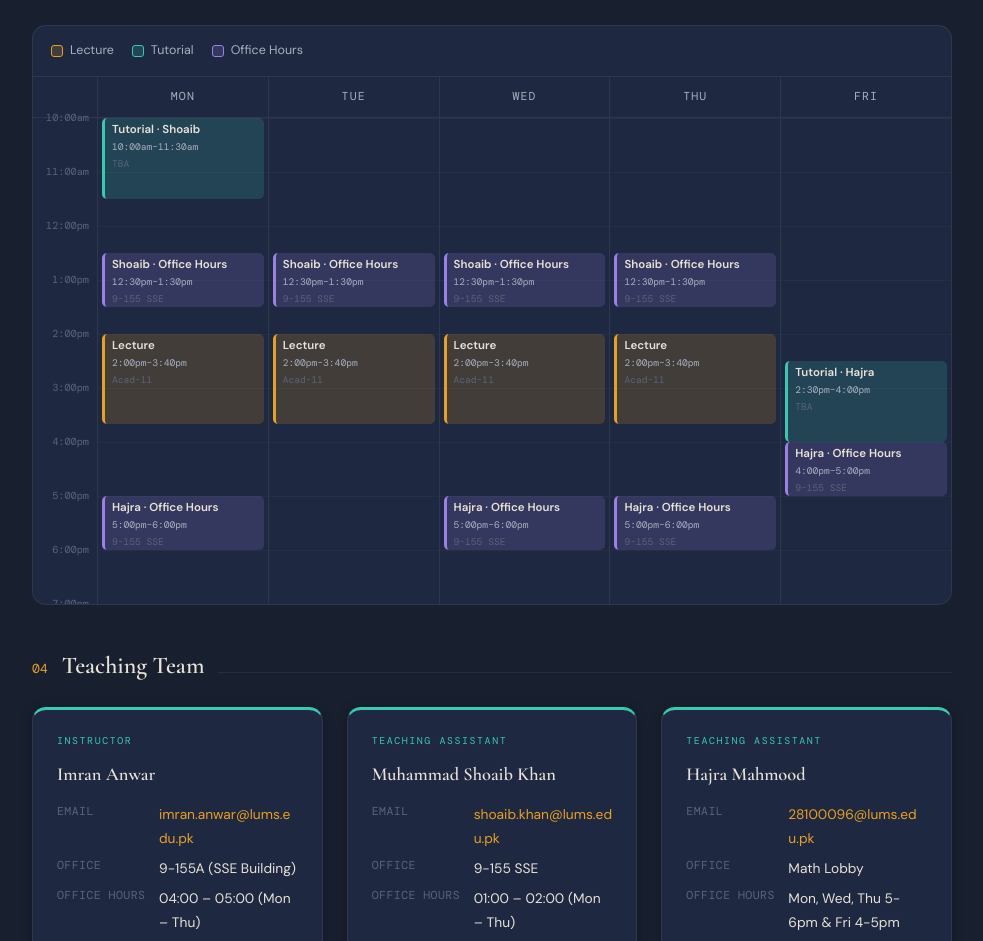
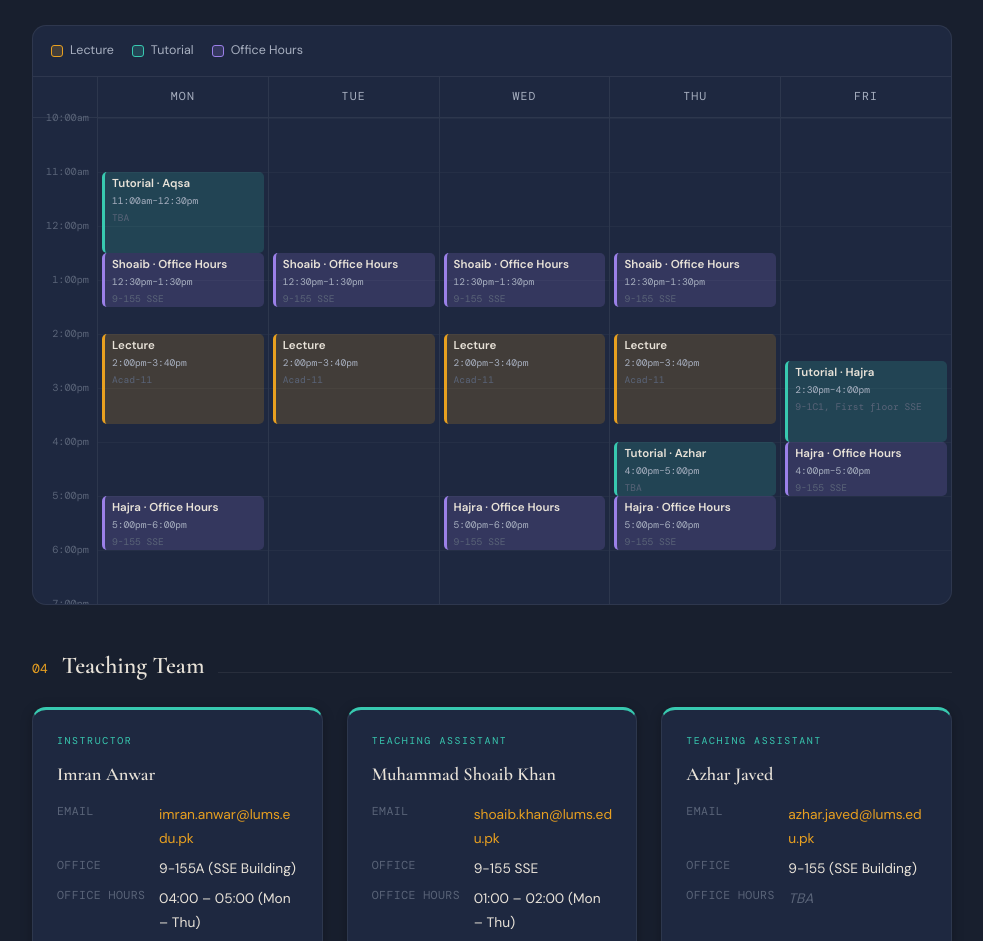
Before and after one commit to mathwithshoaib/mathwithshoaib-next, a Next.js app: page /courses/linalg in a window 1280 px wide. Shown: the part 2311-3252 px from the top of the page, without its empty margins (276-1259 px from the left). Built offline with nearby package versions, Linux system fonts and the light colour scheme; a web font is replaced by a local one.

Commit message:
updated the schedule

```diff
--- a/app/courses/linalg/page.js
+++ b/app/courses/linalg/page.js
@@ -52,8 +52,13 @@ const TEACHING_TEAM = [
     office: '9-155A (SSE Building)', hours: '04:00 – 05:00 (Mon – Thu)' },
   { role: 'Teaching Assistant', name: 'Muhammad Shoaib Khan', email: 'shoaib.khan@lums.edu.pk',
     office: '9-155 SSE', hours: '01:00 – 02:00 (Mon – Thu)' },
+  { role: 'Teaching Assistant', name: 'Azhar Javed', email: 'azhar.javed@lums.edu.pk',
+    office: '9-155 (SSE Building)', hours: 'TBA' },
+  { role: 'Teaching Assistant', name: 'Aqsa Noreen', email: '22070005@lums.edu.pk',
+    office: '9-155 (SSE Building)', hours: 'TBA' },
   { role: 'Teaching Assistant', name: 'Hajra Mahmood', email: '28100096@lums.edu.pk',
     office: 'Math Lobby', hours: 'Mon, Wed, Thu 5-6pm & Fri 4-5pm' },
+
 ];
 
 // Course timeline — static syllabus overview (no links).
@@ -127,12 +132,13 @@ const SCHEDULE = {
     { day: 1, start: 12.5, end: 13.5, type: 'office', title: 'Shoaib · Office Hours', loc: '9-155 SSE' },
     { day: 2, start: 12.5, end: 13.5, type: 'office', title: 'Shoaib · Office Hours', loc: '9-155 SSE' },
     { day: 3, start: 12.5, end: 13.5, type: 'office', title: 'Shoaib · Office Hours', loc: '9-155 SSE' },
-    { day: 0, start: 10, end: 11.5, type: 'tutorial', title: 'Tutorial · Shoaib', loc: 'TBA' },
+    { day: 0, start: 11, end: 12.5, type: 'tutorial', title: 'Tutorial · Aqsa', loc: 'TBA' },
+    { day: 3, start: 16, end: 17, type: 'tutorial', title: 'Tutorial · Azhar', loc: 'TBA' },
     { day: 0, start: 17, end: 18, type: 'office', title: 'Hajra · Office Hours', loc: '9-155 SSE' },
     { day: 2, start: 17, end: 18, type: 'office', title: 'Hajra · Office Hours', loc: '9-155 SSE' },
     { day: 3, start: 17, end: 18, type: 'office', title: 'Hajra · Office Hours', loc: '9-155 SSE' },
     { day: 4, start: 16, end: 17, type: 'office', title: 'Hajra · Office Hours', loc: '9-155 SSE' },
-    { day: 4, start: 14.5, end: 16, type: 'tutorial', title: 'Tutorial · Hajra', loc: 'TBA' },
+    { day: 4, start: 14.5, end: 16, type: 'tutorial', title: 'Tutorial · Hajra', loc: '9-1C1, First floor SSE' },
   ],
 };
 
```
